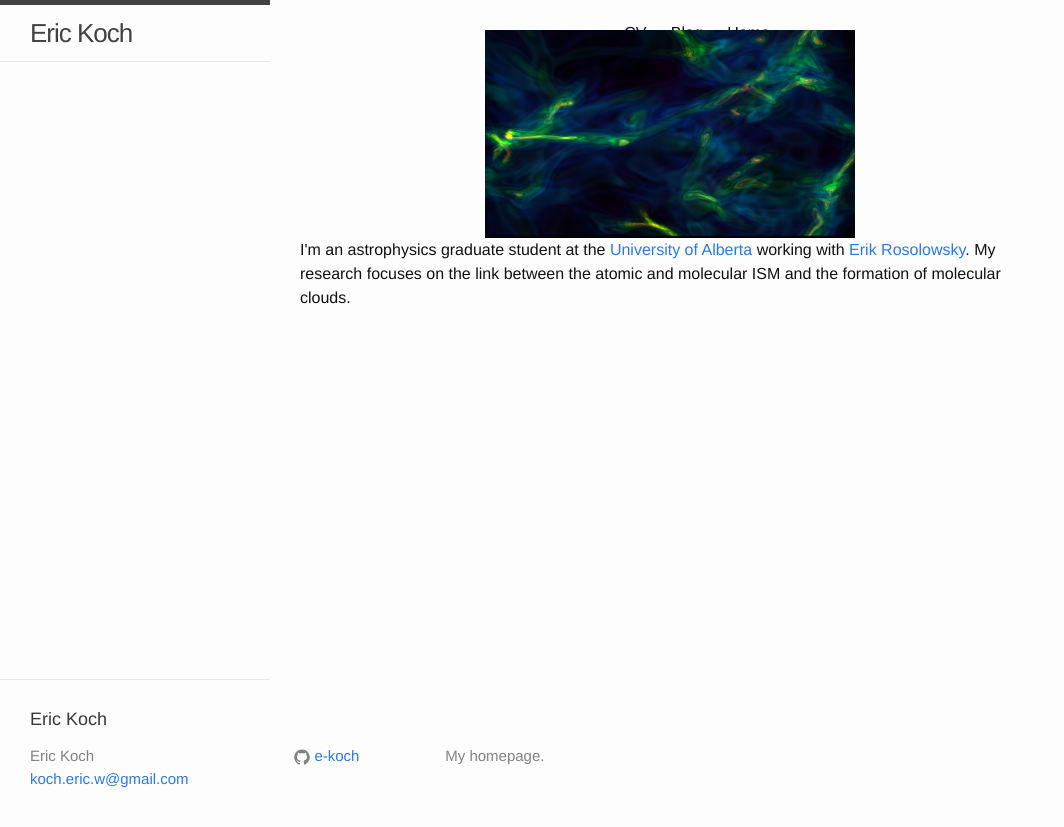
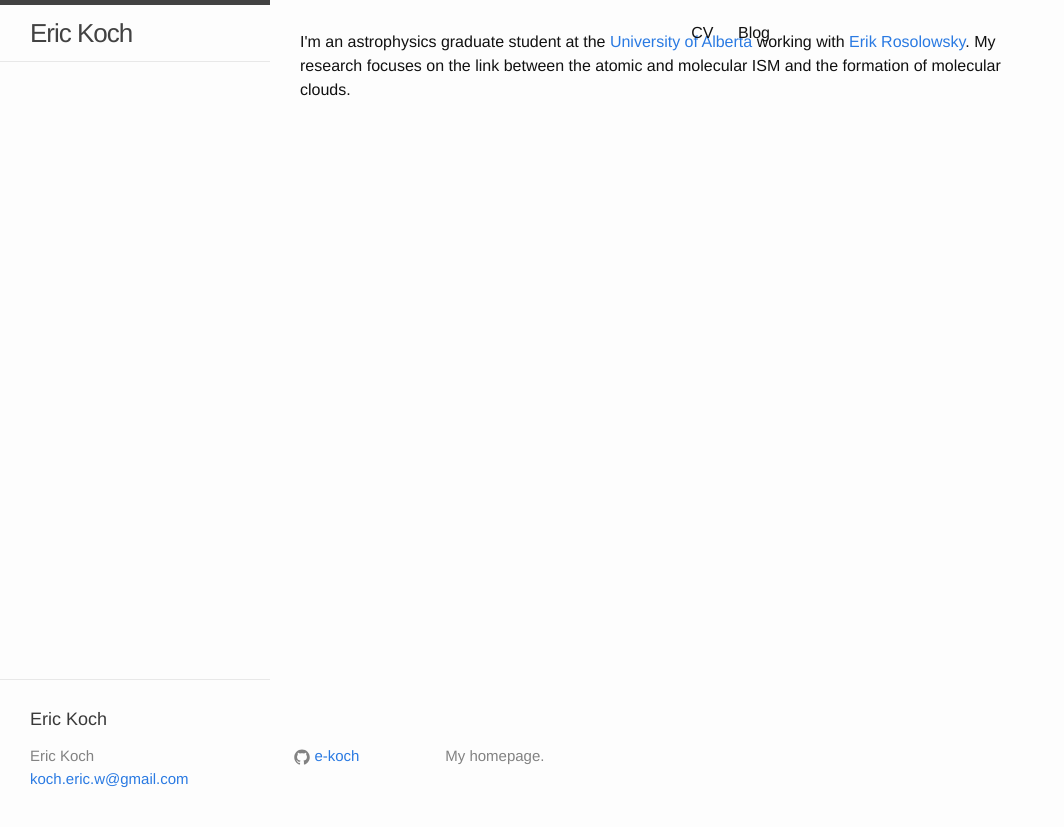
Before and after one commit to e-koch/e-koch.github.io, a Jekyll site: the page built from index.html, in a window 1280 px wide. Shown: the top 827 px of the page, without its empty margins (0-1064 px from the left). Built offline with Jekyll 4.4.1, drawn with Linux system fonts in a browser that asks for light colours.

Commit message:
Remove image for the moment

```diff
--- a/index.html
+++ b/index.html
@@ -1,11 +1,10 @@
 ---
 layout: default
-title: Home
 ---
 
 <div class="wrapper">
 
-  <center><img src="{{ site.baseurl }}images/hd22_013.png" width="50%"></center>
+  <!-- <center><img src="{{ site.baseurl }}images/hd22_013.png" width="50%"></center> -->
 
   <p>I'm an astrophysics graduate student at the <a href="https://uofa.ualberta.ca/physics">University of Alberta</a> working with <a href="http://www.ualberta.ca/~erosolow/UAlberta/Home.html">Erik Rosolowsky</a>. My research focuses on the link between the atomic and molecular ISM and the formation of molecular clouds.</p>
 
```
